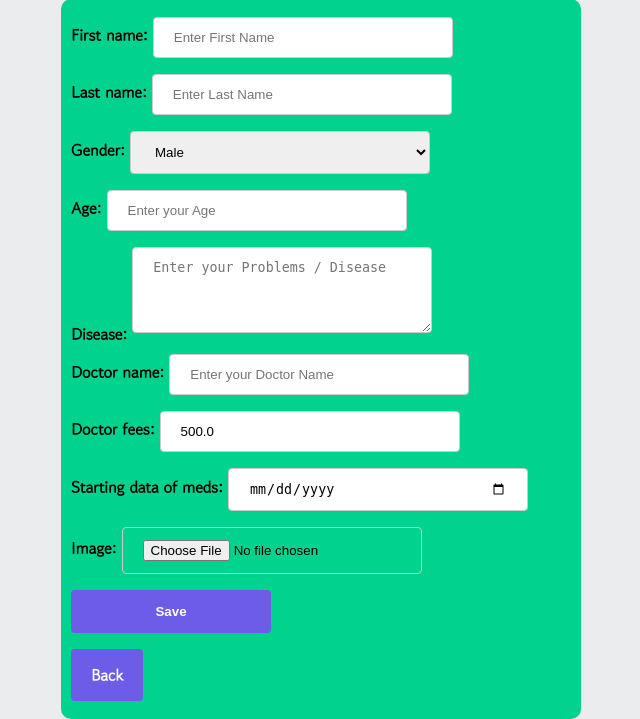
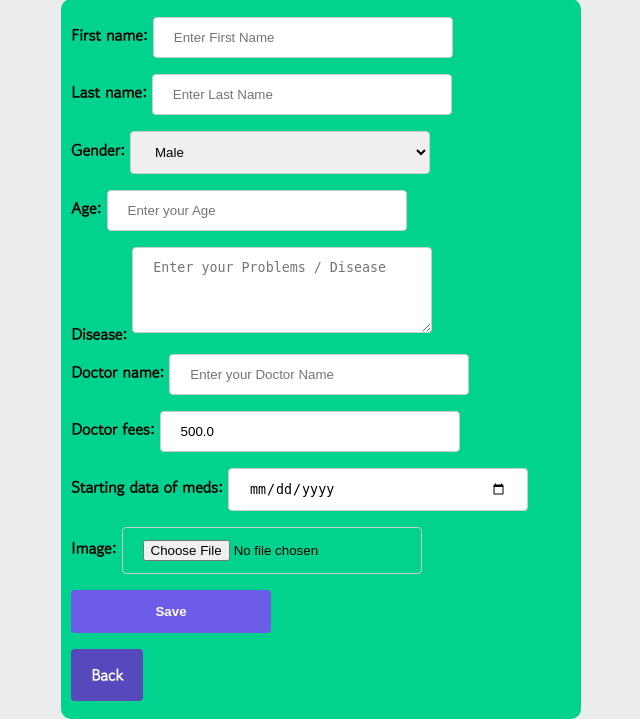
Before and after one commit to geek-ninja/Patients-Database, a Django app: page /hospital/create/ in a window 1280 px wide, with the pointer over the restyled element. Shown: the part 177-896 px from the top of the page, without its empty margins (319-959 px from the left). Run offline with Django 3.2, Linux system fonts and the light colour scheme.

Commit message:
Update create.css

```diff
--- a/hospital/static/CSS/create.css
+++ b/hospital/static/CSS/create.css
@@ -142,6 +142,9 @@ input[type=submit]:hover {
     font-weight: 800;
     text-decoration: none;
 }
+.back_button:hover{
+    background-color: rgb(86, 73, 190);
+}
 @media screen and (max-width: 800px){
     .home_nav_btns{
         display: none;
```
